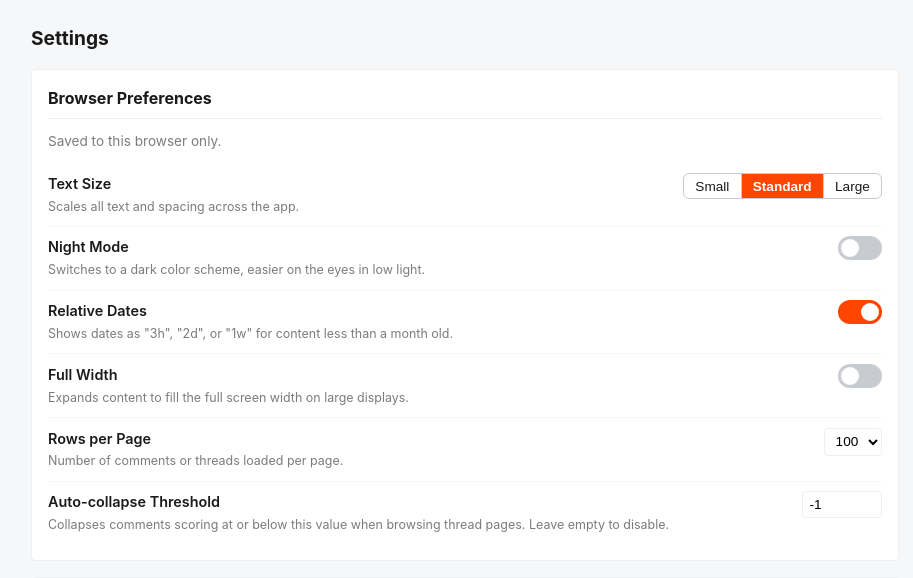
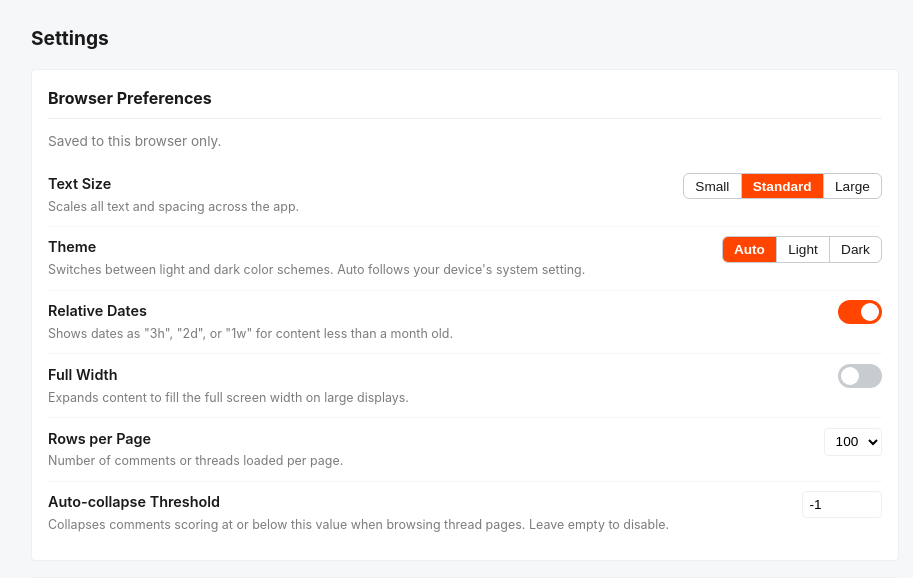
Before and after one commit to wazam/r-fantasybaseball-indexer, a FastAPI app: page /settings in a window 1280 px wide. Shown: the part 52-630 px from the top of the page, without its empty margins (175-1088 px from the left). Run offline with FastAPI, Linux system fonts and the light colour scheme; parts of the project's set-up code (start-up, migrations or seed data) failed here and were passed over.

Commit message:
Add Auto/Light/Dark theme support
Replaces the Night Mode on/off toggle with a three-way Auto/Light/Dark
control. Auto follows the OS/browser's prefers-color-scheme setting,
including live updates if it changes while the page is open, and only
falls back to it when no explicit choice has been saved. Also fixes a
bug where Text Size's active-button sync was clearing the Theme
control's own active state, since both share the same .segment-btn
class and the Text Size sync loop wasn't scoped to its own buttons.

```diff
--- a/app/static/app.js
+++ b/app/static/app.js
@@ -21,22 +21,39 @@ function setTextSize(size) {
 function syncTextSizeControl() {
   var size = localStorage.getItem(TEXT_SIZE_KEY) || 'standard';
   document.querySelectorAll('.segment-btn').forEach(function(btn) {
-    btn.classList.toggle('active', btn.dataset.size === size);
+    if (btn.dataset.size) btn.classList.toggle('active', btn.dataset.size === size);
   });
 }
 
-// Night mode
-function toggleNightMode() {
-  var isDark = document.documentElement.classList.toggle('dark');
-  localStorage.setItem(THEME_KEY, isDark ? 'dark' : 'light');
-  syncNightModeToggle();
+// Night mode (Auto / Light / Dark)
+var darkMediaQuery = window.matchMedia('(prefers-color-scheme: dark)');
+
+function applyTheme() {
+  var saved = localStorage.getItem(THEME_KEY);
+  var isDark = saved ? saved === 'dark' : darkMediaQuery.matches;
+  document.documentElement.classList.toggle('dark', isDark);
 }
 
-function syncNightModeToggle() {
-  var isDark = document.documentElement.classList.contains('dark');
-  var toggle = document.getElementById('night-mode-toggle');
-  if (toggle) toggle.checked = isDark;
+function setTheme(choice) {
+  if (choice === 'auto') {
+    localStorage.removeItem(THEME_KEY);
+  } else {
+    localStorage.setItem(THEME_KEY, choice);
+  }
+  applyTheme();
+  syncThemeControl();
 }
+
+function syncThemeControl() {
+  var choice = localStorage.getItem(THEME_KEY) || 'auto';
+  document.querySelectorAll('.segment-btn').forEach(function(btn) {
+    if (btn.dataset.theme) btn.classList.toggle('active', btn.dataset.theme === choice);
+  });
+}
+
+darkMediaQuery.addEventListener('change', function() {
+  if (!localStorage.getItem(THEME_KEY)) applyTheme();
+});
 
 // Wider width
 function toggleWiderWidth() {
@@ -144,7 +161,7 @@ document.addEventListener('keydown', function(e) {
 
 document.addEventListener('DOMContentLoaded', function() {
   applyPerPageDefault();
-  syncNightModeToggle();
+  syncThemeControl();
   syncTextSizeControl();
   var wideToggle = document.getElementById('wider-width-toggle');
   if (wideToggle) wideToggle.checked = localStorage.getItem(WIDE_KEY) === 'true';
--- a/app/web/templates/layout.html
+++ b/app/web/templates/layout.html
@@ -12,7 +12,9 @@
   <meta name="theme-color" content="#ff4500">
   <link rel="stylesheet" href="/static/style.css?v={{ static_version }}">
   <script>
-    if (localStorage.getItem('aga_theme') === 'dark') document.documentElement.classList.add('dark');
+    var savedTheme = localStorage.getItem('aga_theme');
+    var prefersDark = window.matchMedia('(prefers-color-scheme: dark)').matches;
+    if (savedTheme ? savedTheme === 'dark' : prefersDark) document.documentElement.classList.add('dark');
     if (localStorage.getItem('aga_wider_width') === 'true') document.documentElement.classList.add('wide');
     var ts = localStorage.getItem('aga_text_size');
     if (ts === 'small') document.documentElement.classList.add('text-small');
--- a/app/web/templates/settings.html
+++ b/app/web/templates/settings.html
@@ -21,13 +21,14 @@
 
     <div class="settings-pref">
       <div class="pref-info">
-        <span class="pref-label">Night Mode</span>
-        <span class="pref-note">Switches to a dark color scheme, easier on the eyes in low light.</span>
+        <span class="pref-label">Theme</span>
+        <span class="pref-note">Switches between light and dark color schemes. Auto follows your device's system setting.</span>
       </div>
-      <label class="toggle-switch" aria-label="Toggle Night Mode">
-        <input type="checkbox" id="night-mode-toggle" onchange="toggleNightMode()">
-        <span class="toggle-slider"></span>
-      </label>
+      <div class="segment-control">
+        <button class="segment-btn" data-theme="auto" onclick="setTheme('auto')">Auto</button>
+        <button class="segment-btn" data-theme="light" onclick="setTheme('light')">Light</button>
+        <button class="segment-btn" data-theme="dark" onclick="setTheme('dark')">Dark</button>
+      </div>
     </div>
 
     <div class="settings-pref">
@@ -83,7 +84,7 @@
 
   <script>
     document.addEventListener('DOMContentLoaded', function() {
-      syncNightModeToggle();
+      syncThemeControl();
 
       var relToggle = document.getElementById('rel-ts-toggle');
       if (relToggle) relToggle.checked = localStorage.getItem('aga_relative_timestamps') !== 'false';
```
